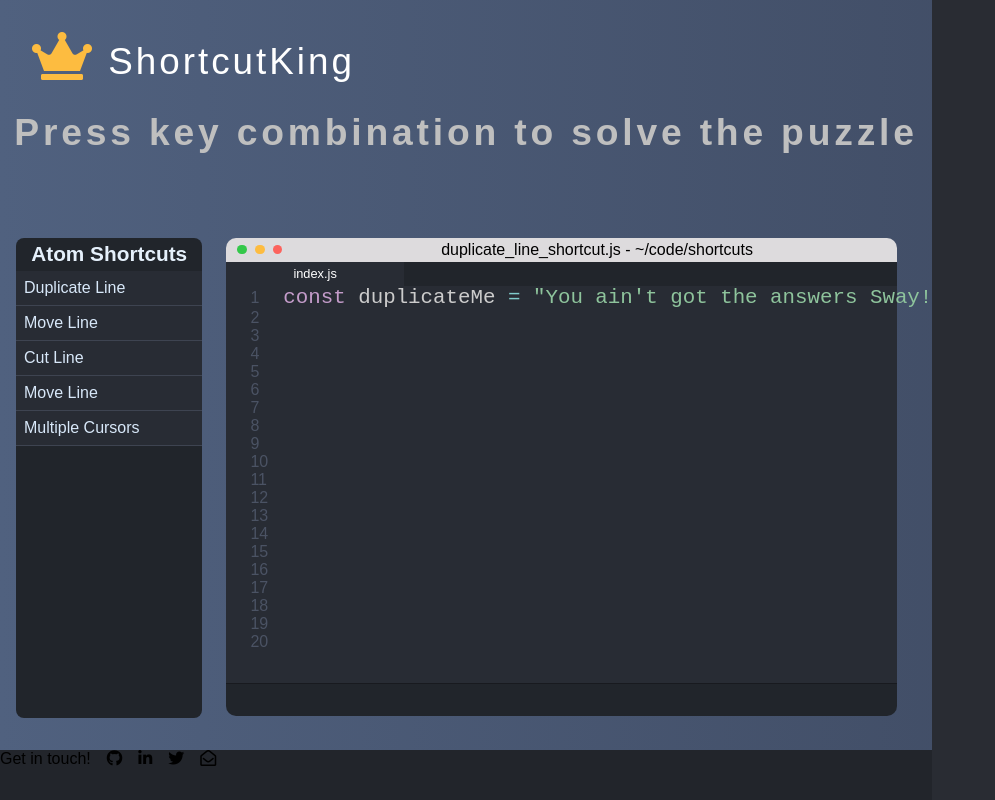
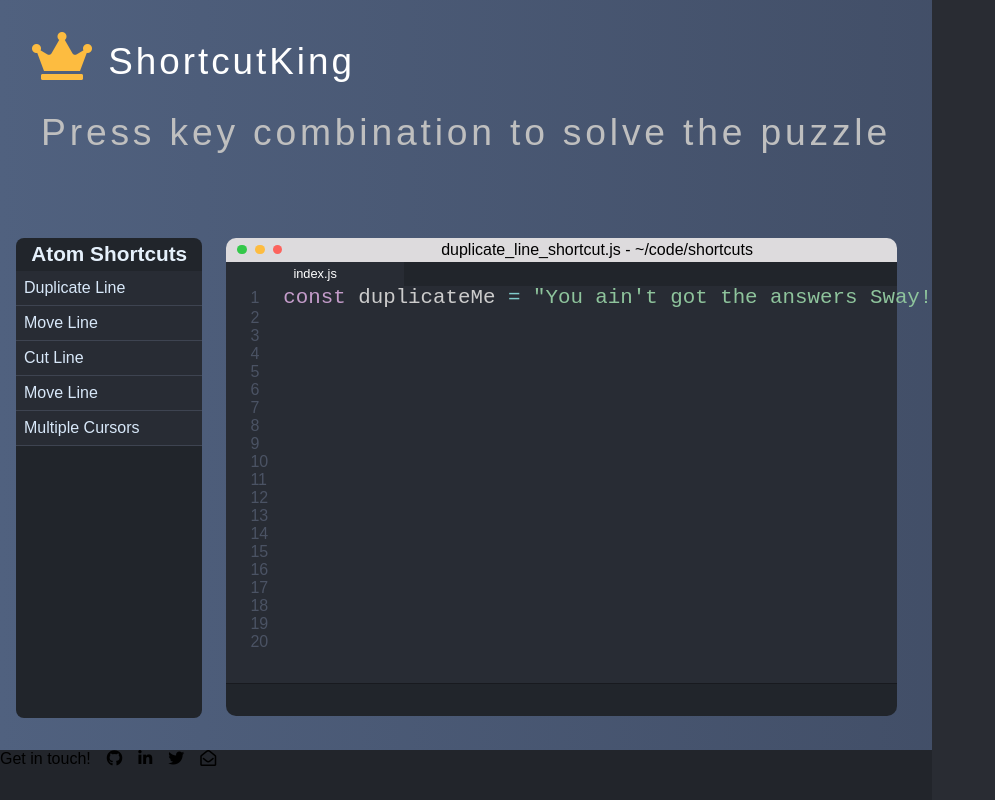
Before and after one commit to juanhurtado4/shortcut_heaven, a React (Create React App) app: page / in a window 1280 px wide. Shown: the whole page, without its empty margins (0-995 px from the left). Built offline with nearby package versions, Linux system fonts and the light colour scheme.

Commit message:
styles: Remove bold weight from header

```diff
--- a/src/sass/css/main.css
+++ b/src/sass/css/main.css
@@ -35,13 +35,13 @@
   margin-top: 0;
   color: #bfbfbf;
   letter-spacing: .2rem;
-  font-weight: 300;
   font-size: 1.3rem;
   width: 100%;
   text-align: center; }
 
 .game__title {
-  transform: translateX(-50%); }
+  transform: translateX(-50%);
+  font-weight: 200; }
 
 .btn--primary {
   background-color: #FC635D; }
--- a/src/sass/scss/base/_base.scss
+++ b/src/sass/scss/base/_base.scss
@@ -40,7 +40,6 @@
   margin-top: 0;
   color: #bfbfbf;
   letter-spacing: .2rem;
-  font-weight: 300;
   font-size: 1.3rem;
   //order: -1;
   width: 100%;
@@ -50,6 +49,7 @@
 
 .game__title {
   transform: translateX(-50%);
+  font-weight: 200;
   //position: absolute;
   //left: 50%;
 }
```
Also changed, not shown: 1 other file (tests, documents, lock files or other folders).
